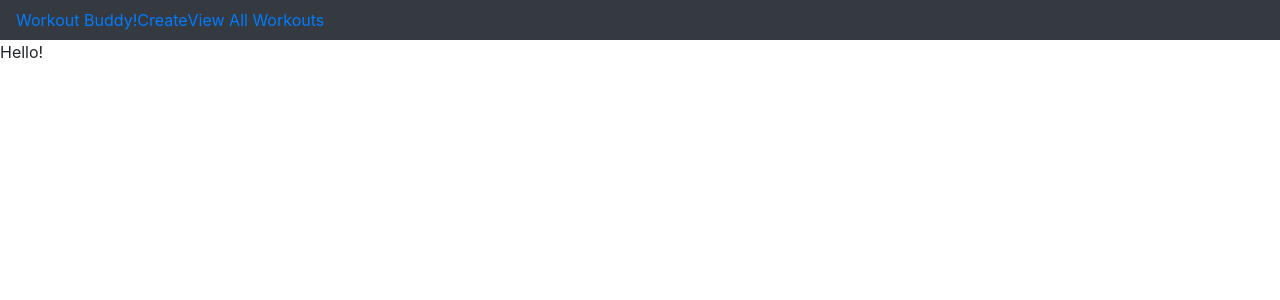
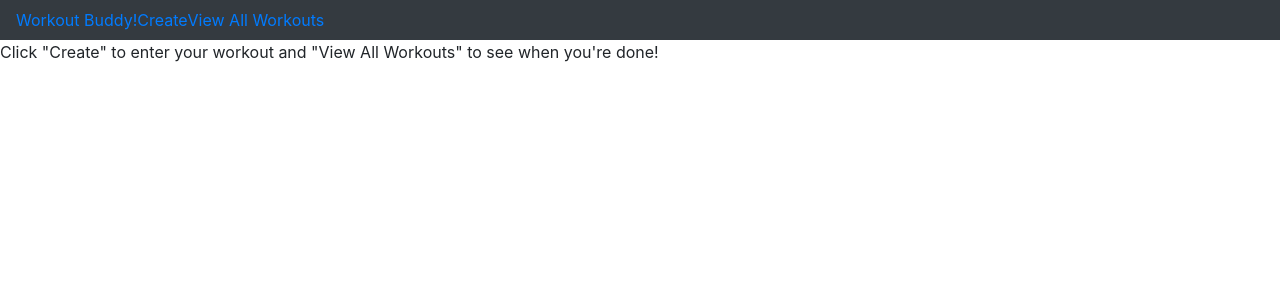
Before and after one commit to draycfarley/workoutBuddy-client, a React (Create React App) app: page / in a window 1280 px wide. Shown: the top 300 px of the page. Built offline with nearby package versions, Linux system fonts and the light colour scheme.

Commit message:
Fixed success message appearing

```diff
--- a/src/Home.tsx
+++ b/src/Home.tsx
@@ -7,7 +7,7 @@ class Home extends React.Component{
     render(){
       return (
           <div>
-              Hello!
+              Click "Create" to enter your workout and "View All Workouts" to see when you're done!
           </div>
 
         )
--- a/src/PostWorkout.tsx
+++ b/src/PostWorkout.tsx
@@ -57,7 +57,7 @@ class PostWorkout extends React.Component<{}, {success:boolean, submitted: boole
             })
             .then((res) => {
                 console.log(res);
-              if(res.data==="success"){
+              if(res.data==="Saved"){
                 this.setState({success:true});
               }
               else{
@@ -195,6 +195,7 @@ class PostWorkout extends React.Component<{}, {success:boolean, submitted: boole
             {!this.state.success && this.state.reusedName &&
             <div className="alert alert-danger">
                 You've already created a workout with this name!!</div>}
+
         </div>
       )
   }
```
